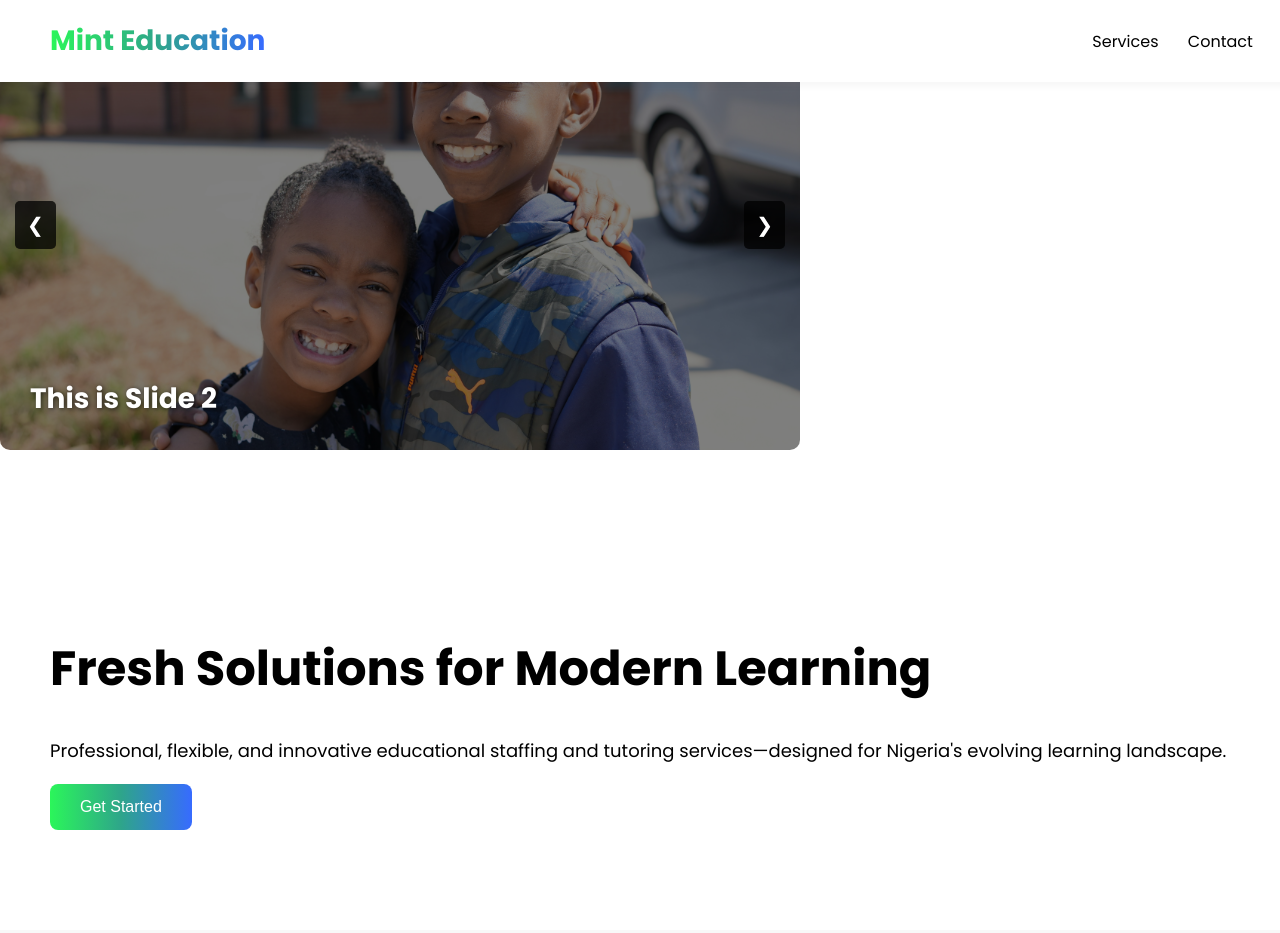
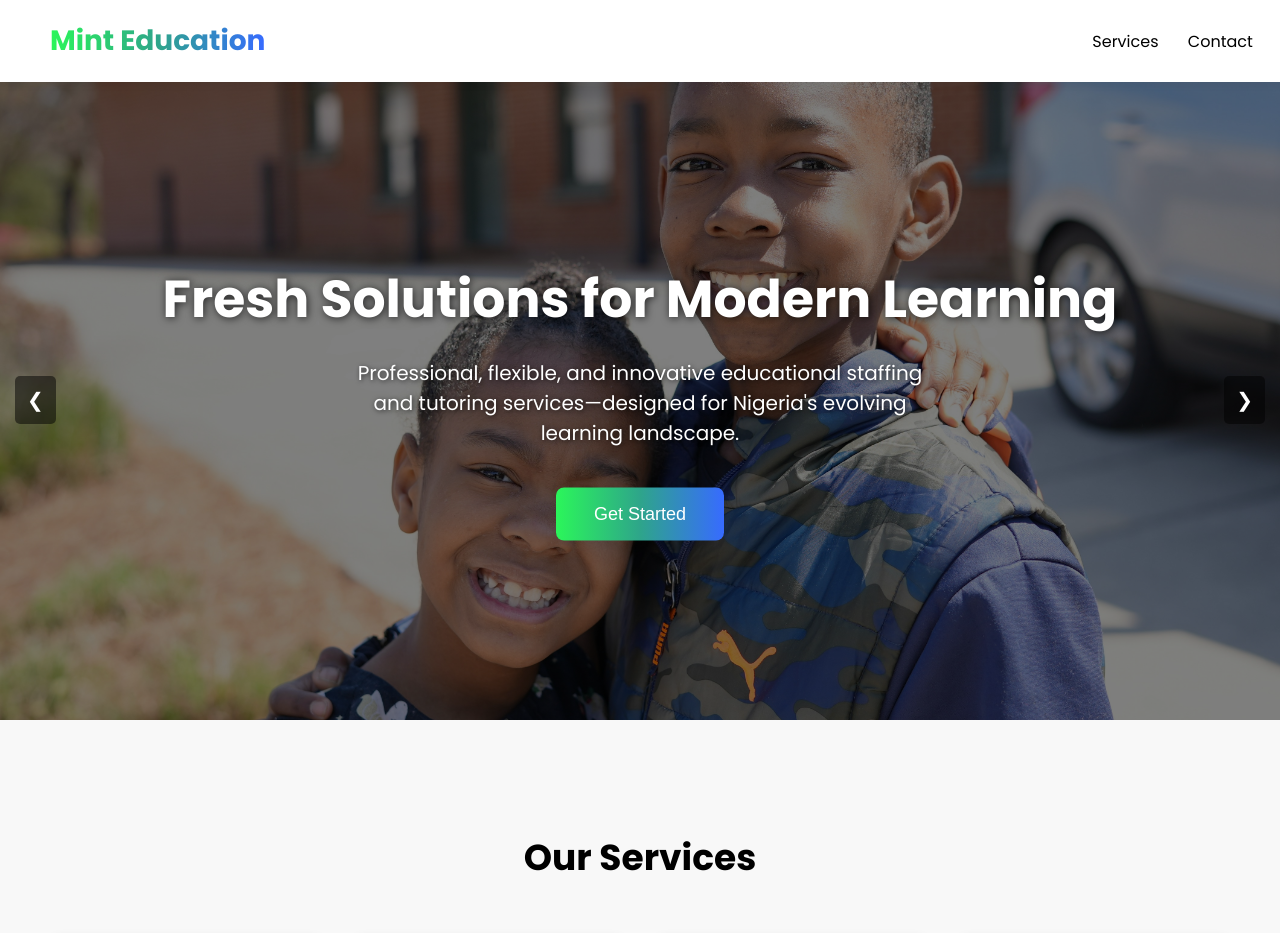
Before and after one commit to Zarah08/Mint-Education-Services, a plain HTML site: page index.html in a window 1280 px wide. Shown: the top 933 px of the page. Drawn offline with Linux system fonts and the light colour scheme.

Commit message:
slider fixes, removed second section and merged with slider

```diff
--- a/index.html
+++ b/index.html
@@ -35,12 +35,12 @@
     }
     .slider {
   position: relative;
-    width: 800px;
-    max-width: 90%;
-    height: 450px;
-    border-radius: 10px;
+  width: 100%;
+  height: 80vh;
   overflow: hidden;
+  margin-top: 80px;
 }
+
 
 .slides img {
   width: 100%;
@@ -52,6 +52,7 @@
   opacity: 0;
   transition: opacity 1s ease-in-out;
 }
+
 
   .slides img.active {
     opacity: 1;
@@ -172,6 +173,42 @@
       padding: 40px 50px;
       text-align: center;
     }
+    .slide-content {
+  position: absolute;
+  top: 50%;
+  left: 50%;
+  transform: translate(-50%, -50%);
+  z-index: 5;
+  text-align: center;
+  color: white;
+  width: 90%;
+}
+
+.slide-content h1 {
+  font-size: 52px;
+  font-weight: 700;
+  margin: 0;
+  text-shadow: 1px 1px 8px rgba(0,0,0,0.7);
+}
+
+.slide-content p {
+  font-size: 20px;
+  margin: 20px auto;
+  max-width: 600px;
+  text-shadow: 1px 1px 5px rgba(0,0,0,0.7);
+}
+
+.btn-primary {
+  background: linear-gradient(to right, #2BF65A, #2EA58A, #376BFF);
+  padding: 16px 38px;
+  border-radius: 8px;
+  color: #fff;
+  border: none;
+  font-size: 18px;
+  cursor: pointer;
+  margin-top: 20px;
+}
+
   </style>
 </head>
 <body>
@@ -194,20 +231,18 @@
 
     </div>
     <div class="overlay"></div>
-    <div class="slide-text" id="slide-text">Your Text Here</div>
-    <button class="prev">&#10094;</button>
-    <button class="prev">&#10094;</button>
-    <button class="next">&#10095;</button>
-    <button class="next">&#10095;</button>
-  </div>
-
-  <section class="hero">
-    <div class="hero-text">
+    <div class="slide-content">
         <h1>Fresh Solutions for Modern Learning</h1>
         <p>Professional, flexible, and innovative educational staffing and tutoring services—designed for Nigeria's evolving learning landscape.</p>
         <button class="btn-primary">Get Started</button>
       </div>
-  </section>
+
+      <button class="prev">&#10094;</button>
+      <button class="next">&#10095;</button>
+
+  </div>
+
+
 
   <section class="services" id="services">
     <h2>Our Services</h2>
```
Also changed, not shown: 1 other file. Lines whose indentation alone changed are shown as unchanged.
